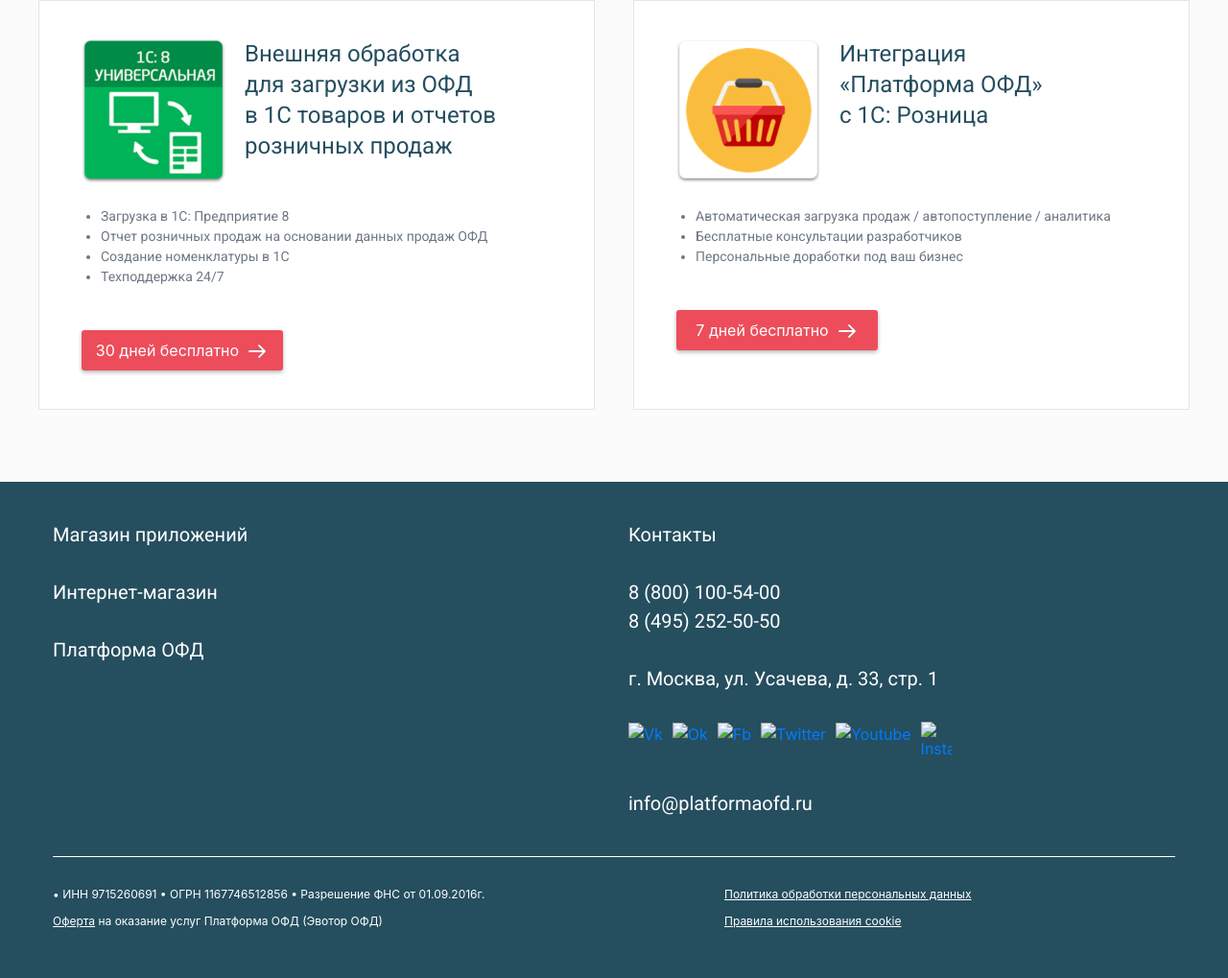
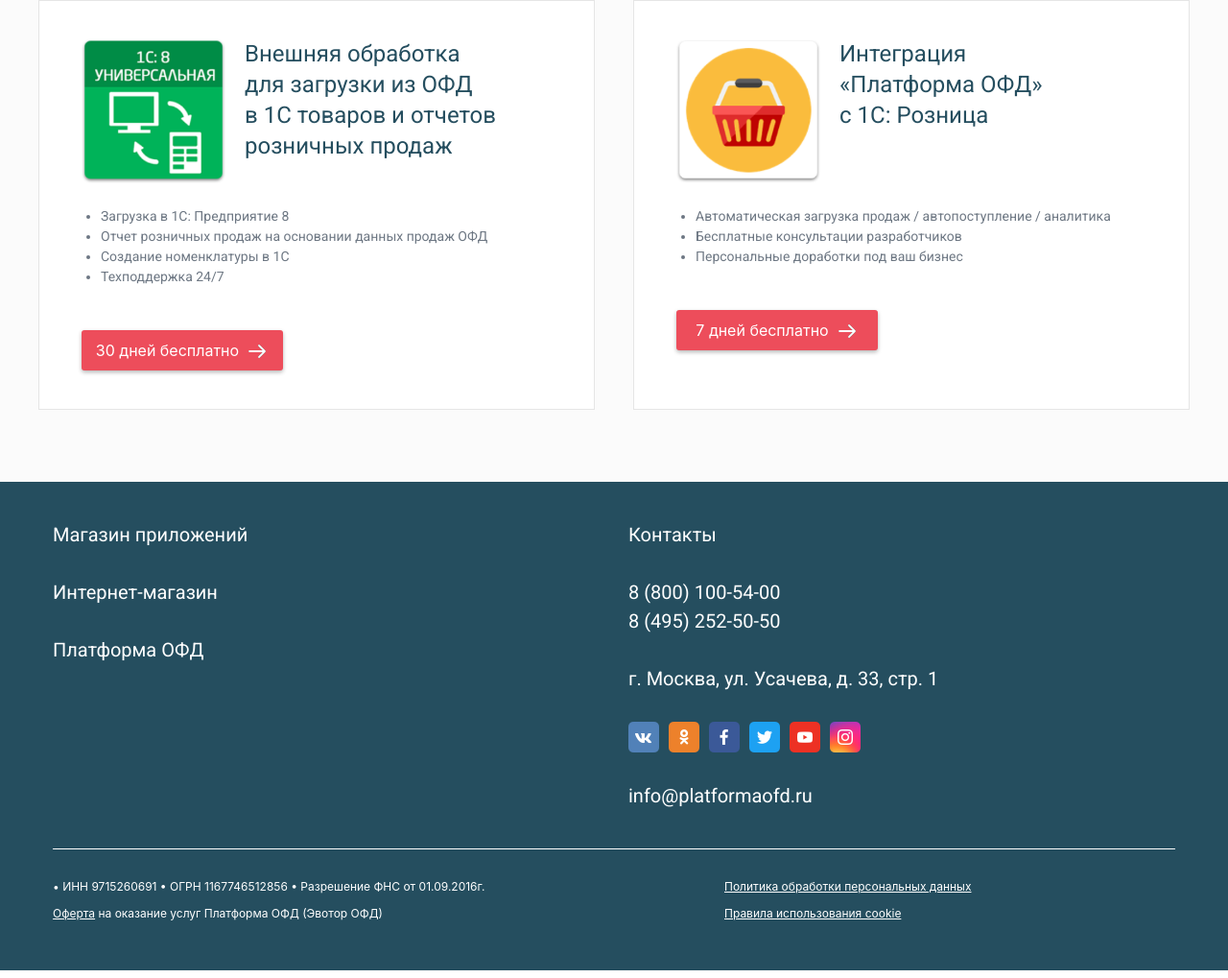
Before and after one commit to bonjovi/OFD-Landing, a website: page app/index.html in a window 1280 px wide. Shown: the part 3995-5014 px from the top of the page at 96% size. Drawn offline with nearby package versions, Linux system fonts and the light colour scheme; the site is published under a folder, as on GitHub Pages, so addresses that start at the root find nothing.

Commit message:
Fixed bug with icons

```diff
--- a/app/index.html
+++ b/app/index.html
@@ -109,7 +109,7 @@
 					</div>
 					<div class="quickeasy__block quickeasy__block4 col-12 col-lg-6" style="">
 						<div class="quickeasy__title">
-							С приложениями от «Платформа ОФД» информация<span> </span>о выручке загружается в режиме реального времени<br><span> </span><span class="quickeasy__displayed">сразу на смартфон руководителя</span></span>
+							С приложениями от «Платформа ОФД» информация о выручке загружается в режиме реального времени<br><span> </span><span class="quickeasy__displayed">сразу на смартфон руководителя</span></span>
 						</div>
 						<div class="quickeasy__sticker quickeasy__sticker_green">После</div>
 					</div>
@@ -302,22 +302,22 @@
 
 					<div class="footer__social">
 						<a target="_blank" href="https://vk.com/platformaofd">
-							<img title="Vk" src="/img/vk-rounded-colored.png" alt="Vk" width="32">
+							<img title="Vk" src="img/vk-rounded-colored.png" alt="Vk" width="32">
 						</a>
 						<a target="_blank" href="https://ok.ru/platformaofd">
-							<img title="Ok" src="/img/odnoklassniki-rounded-colored.png" alt="Ok" width="32">
+							<img title="Ok" src="img/odnoklassniki-rounded-colored.png" alt="Ok" width="32">
 						</a>
 						<a target="_blank" href="https://www.facebook.com/platformaofd/">
-							<img title="Fb" src="/img/facebook-rounded-colored.png" alt="Fb" width="32">
+							<img title="Fb" src="img/facebook-rounded-colored.png" alt="Fb" width="32">
 						</a>
 						<a target="_blank" href="https://twitter.com/platformaofd">
-							<img title="Twitter" src="/img/twitter-rounded-colored.png" alt="Twitter" width="32">
+							<img title="Twitter" src="img/twitter-rounded-colored.png" alt="Twitter" width="32">
 						</a>
 						<a target="_blank" href="https://www.youtube.com/channel/UCNqOM26XRJaKHfcG7-RBWbw">
-							<img title="Youtube" src="/img/youtube-rounded-colored.png" alt="Youtube" width="32">
+							<img title="Youtube" src="img/youtube-rounded-colored.png" alt="Youtube" width="32">
 						</a>
 						<a target="_blank" href="https://www.instagram.com/platforma_ofd/">
-							<img title="Instagram" src="/img/instagram-rounded-colored.png" alt="Instagram" width="32" style="display:block;border:0;outline:none;text-decoration:none;-ms-interpolation-mode:bicubic;">
+							<img title="Instagram" src="img/instagram-rounded-colored.png" alt="Instagram" width="32" style="display:block;border:0;outline:none;text-decoration:none;-ms-interpolation-mode:bicubic;">
 						</a>
 					</div>
 
--- a/app/scss/blocks/footer.scss
+++ b/app/scss/blocks/footer.scss
@@ -152,7 +152,7 @@
 
 a.footer__text {
     text-decoration: none;
-
+    display: table;
 
     &:hover {
         opacity: 0.7;
```
Also changed, not shown: app/css/main.css.
